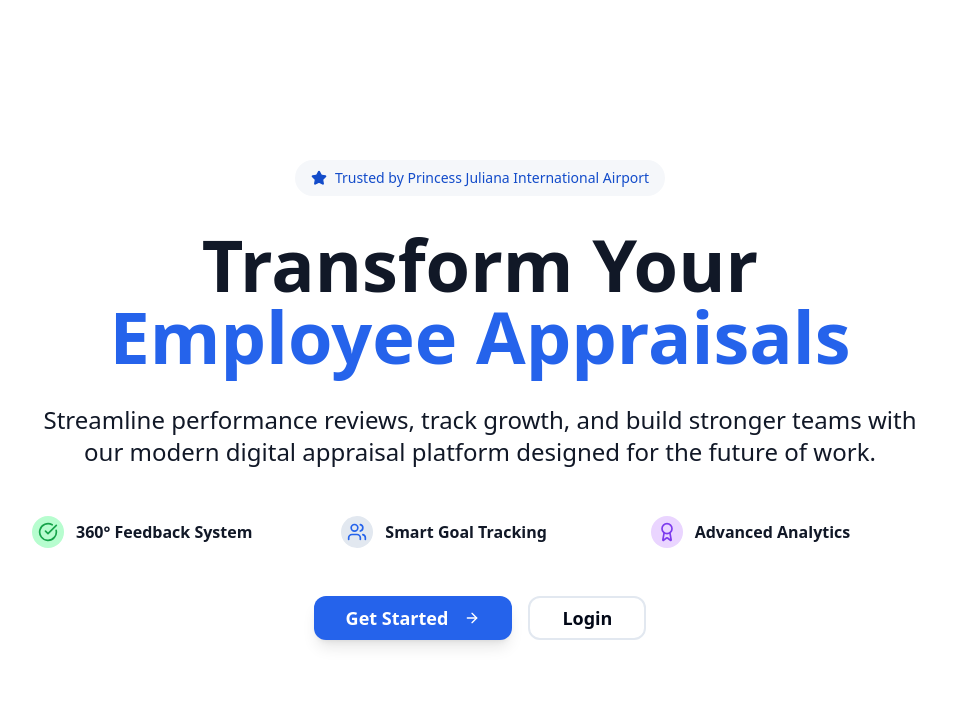
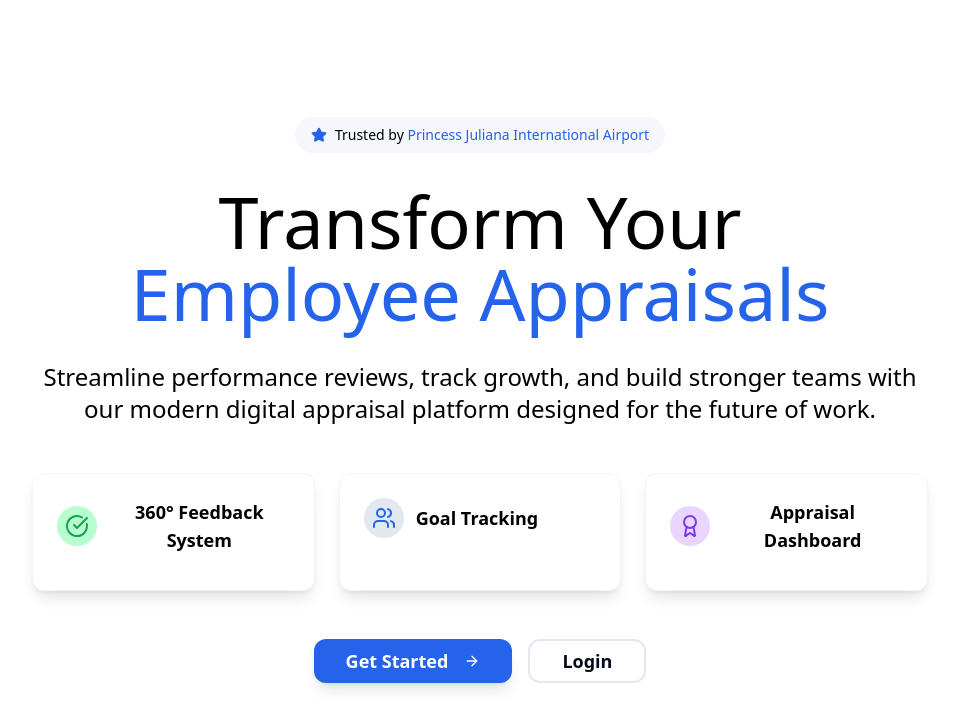
Before and after one commit to joshua-sx/pjiae-360, a React (Vite) app: page / in a window 1280 px wide. Shown: the top 728 px of the page, without its empty margins (160-1118 px from the left). Built offline with nearby package versions, Linux system fonts and the light colour scheme.

Commit message:
Refactor: Improve landing page hero section
Implement hover animation for the "Trusted by" pill, update text styling, and refactor feature cards.

```diff
--- a/src/components/LandingPage.tsx
+++ b/src/components/LandingPage.tsx
@@ -20,40 +20,49 @@ const LandingPage = () => {
       <section className="min-h-screen flex items-center justify-center px-6">
         <div className="max-w-6xl mx-auto text-center">
           {/* Trust Badge */}
-          <div className="inline-flex items-center gap-2 bg-brand-50 text-brand-700 px-4 py-2 rounded-full text-sm font-medium mb-8">
-            <Star className="w-4 h-4 fill-current" />
-            <span>Trusted by Princess Juliana International Airport</span>
+          <div className="inline-flex items-center gap-2 bg-brand-50 px-4 py-2 rounded-full text-sm font-medium mb-8 cursor-pointer hover:bg-brand-100 transition-all duration-300 hover:scale-105 group">
+            <Star className="w-4 h-4 fill-current text-brand-600 group-hover:rotate-12 transition-transform duration-300" />
+            <span>
+              <span className="text-black">Trusted by </span>
+              <span className="text-brand-600">Princess Juliana International Airport</span>
+            </span>
           </div>
 
           <div className="mb-12">
-            <h1 className="text-3xl sm:text-4xl md:text-5xl lg:text-6xl xl:text-7xl font-bold text-gray-900 mb-6 sm:mb-8 leading-tight">
+            <h1 className="text-3xl sm:text-4xl md:text-5xl lg:text-6xl xl:text-7xl font-medium text-black mb-6 sm:mb-8 leading-tight">
               Transform Your
               <span className="block text-brand-600">Employee Appraisals</span>
             </h1>
-            <p className="text-base sm:text-lg md:text-xl lg:text-2xl text-gray-900 mb-6 sm:mb-8 max-w-4xl mx-auto leading-relaxed px-4 sm:px-0">
+            <p className="text-base sm:text-lg md:text-xl lg:text-2xl text-black mb-6 sm:mb-8 max-w-4xl mx-auto leading-relaxed px-4 sm:px-0">
               Streamline performance reviews, track growth, and build stronger teams with our modern digital appraisal platform designed for the future of work.
             </p>
           </div>
 
           {/* Key Benefits */}
-          <div className="grid grid-cols-1 sm:grid-cols-2 md:grid-cols-3 gap-4 sm:gap-6 md:gap-8 mb-12 max-w-4xl mx-auto px-4 sm:px-0">
-            <div className="flex items-center justify-center sm:justify-start space-x-3 text-gray-900 text-center sm:text-left">
-              <div className="w-8 h-8 bg-success-100 rounded-full flex items-center justify-center flex-shrink-0">
-                <CheckCircle className="w-5 h-5 text-success-600" />
+          <div className="grid grid-cols-1 sm:grid-cols-2 md:grid-cols-3 gap-6 mb-12 max-w-4xl mx-auto px-4 sm:px-0">
+            <div className="bg-white rounded-xl shadow-lg border border-gray-100 p-6 hover:shadow-xl transition-shadow duration-300">
+              <div className="flex items-center space-x-3 mb-3">
+                <div className="w-10 h-10 bg-success-100 rounded-full flex items-center justify-center flex-shrink-0">
+                  <CheckCircle className="w-6 h-6 text-success-600" />
+                </div>
+                <span className="font-semibold text-lg text-black">360° Feedback System</span>
               </div>
-              <span className="font-semibold text-sm sm:text-base">360° Feedback System</span>
             </div>
-            <div className="flex items-center justify-center sm:justify-start space-x-3 text-gray-900 text-center sm:text-left">
-              <div className="w-8 h-8 bg-brand-100 rounded-full flex items-center justify-center flex-shrink-0">
-                <Users className="w-5 h-5 text-brand-600" />
+            <div className="bg-white rounded-xl shadow-lg border border-gray-100 p-6 hover:shadow-xl transition-shadow duration-300">
+              <div className="flex items-center space-x-3 mb-3">
+                <div className="w-10 h-10 bg-brand-100 rounded-full flex items-center justify-center flex-shrink-0">
+                  <Users className="w-6 h-6 text-brand-600" />
+                </div>
+                <span className="font-semibold text-lg text-black">Goal Tracking</span>
               </div>
-              <span className="font-semibold text-sm sm:text-base">Smart Goal Tracking</span>
             </div>
-            <div className="flex items-center justify-center sm:justify-start space-x-3 text-gray-900 text-center sm:text-left sm:col-span-2 md:col-span-1 sm:justify-center md:justify-start">
-              <div className="w-8 h-8 bg-warning-100 rounded-full flex items-center justify-center flex-shrink-0">
-                <Award className="w-5 h-5 text-warning-600" />
+            <div className="bg-white rounded-xl shadow-lg border border-gray-100 p-6 hover:shadow-xl transition-shadow duration-300 sm:col-span-2 md:col-span-1 sm:max-w-sm sm:mx-auto md:max-w-none">
+              <div className="flex items-center space-x-3 mb-3">
+                <div className="w-10 h-10 bg-warning-100 rounded-full flex items-center justify-center flex-shrink-0">
+                  <Award className="w-6 h-6 text-warning-600" />
+                </div>
+                <span className="font-semibold text-lg text-black">Appraisal Dashboard</span>
               </div>
-              <span className="font-semibold text-sm sm:text-base">Advanced Analytics</span>
             </div>
           </div>
 
```
